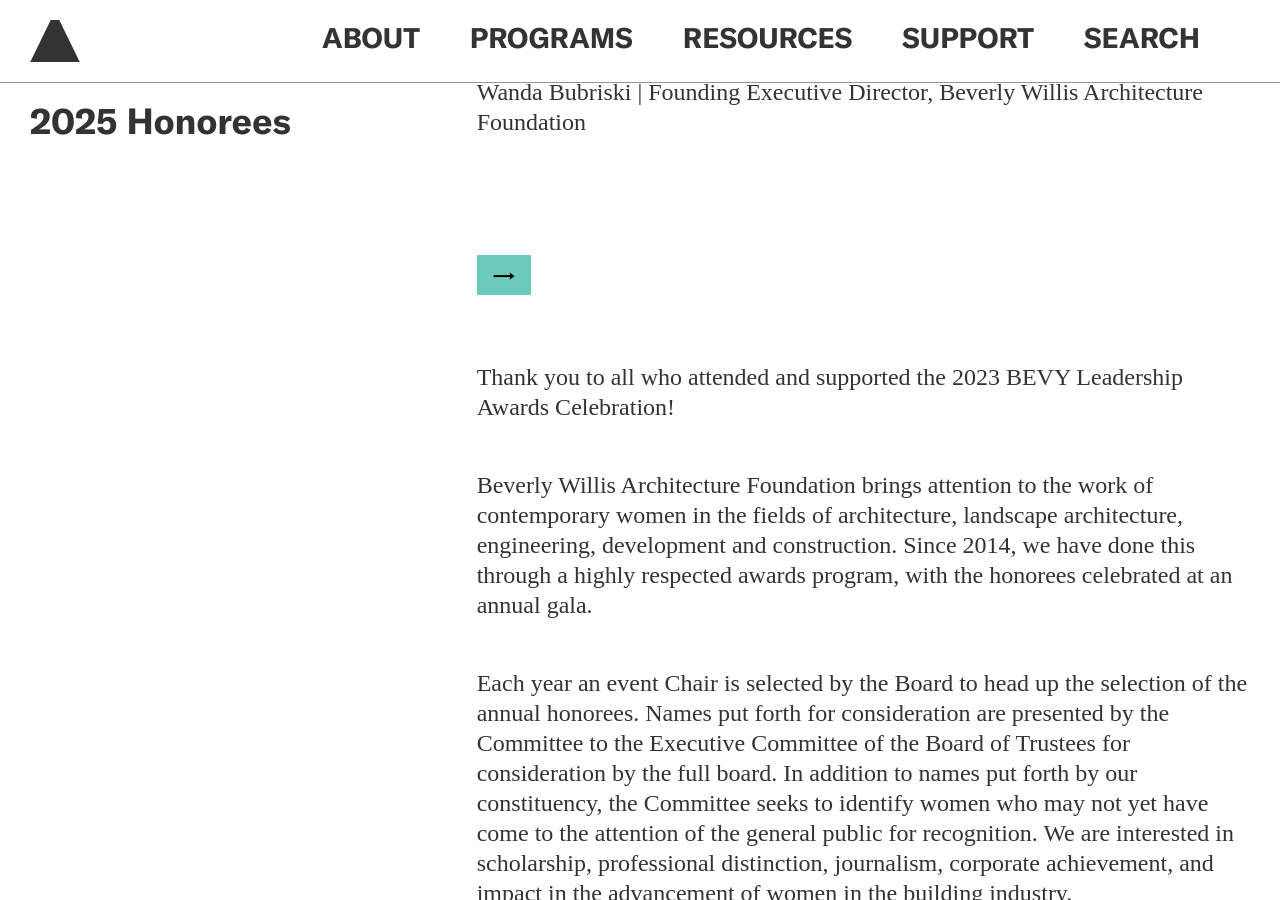
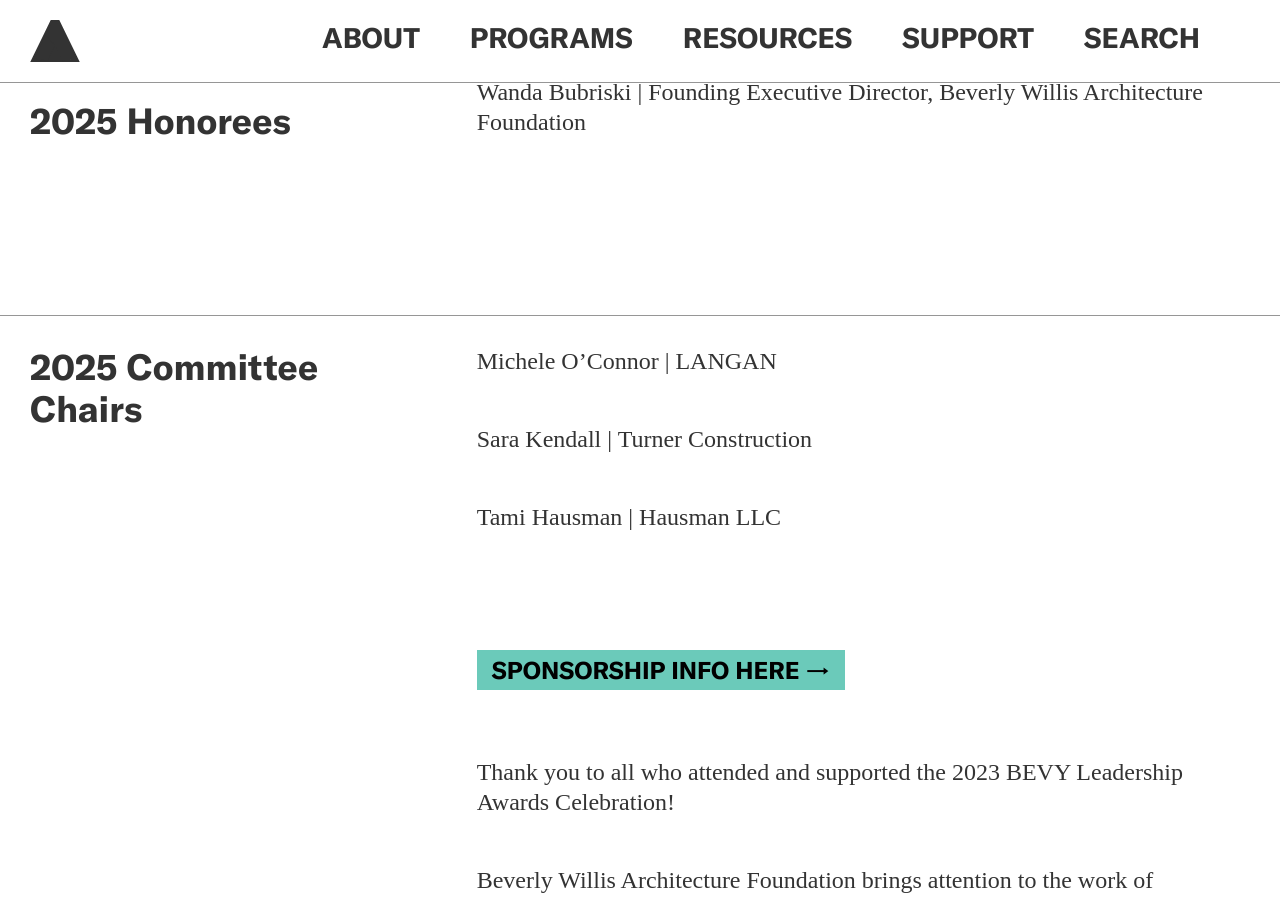
Before and after one commit to jengalas/bwaf-bbw, a Jekyll site: the page built from _programs/leadership-awards-gala.md, in a window 1280 px wide and 900 px high, scrolled down 1716 px. Built offline with Jekyll 4.4.1, drawn with Linux system fonts in a browser that asks for light colours; nearby versions of some CDN libraries; some web fonts are replaced; some of the changed text lies outside the part shown.

Commit message:
Updated 1 file via CloudCannon.

```diff
--- a/_programs/leadership-awards-gala.md
+++ b/_programs/leadership-awards-gala.md
@@ -38,7 +38,7 @@
     alt_text: ''
   - template: buttons-block
     button:
-      - button_text:
+      - button_text: SPONSORSHIP INFO HERE
         button_link:
     section_break: false
     include_left-hand_column_text_: false
@@ -73,9 +73,27 @@
 
       **Special Award** <br>Wanda Bubriski \| Founding Executive Director,
       Beverly Willis Architecture Foundation
+  - template: text-block
+    button:
+      - button_text:
+        button_link:
+    section_break: true
+    include_left-hand_column_text_: true
+    lefthand_text:
+      header_type: Medium Header
+      text: 2025 Committee Chairs
+      download: ''
+      link_url: ''
+      link_text: ''
+    text_block: |-
+      Michele O'Connor \| LANGAN
+
+      Sara Kendall \| Turner Construction
+
+      Tami Hausman \| Hausman LLC
   - template: buttons-block
     button:
-      - button_text:
+      - button_text: SPONSORSHIP INFO HERE
         button_link:
     section_break: false
     include_left-hand_column_text_: false
```
